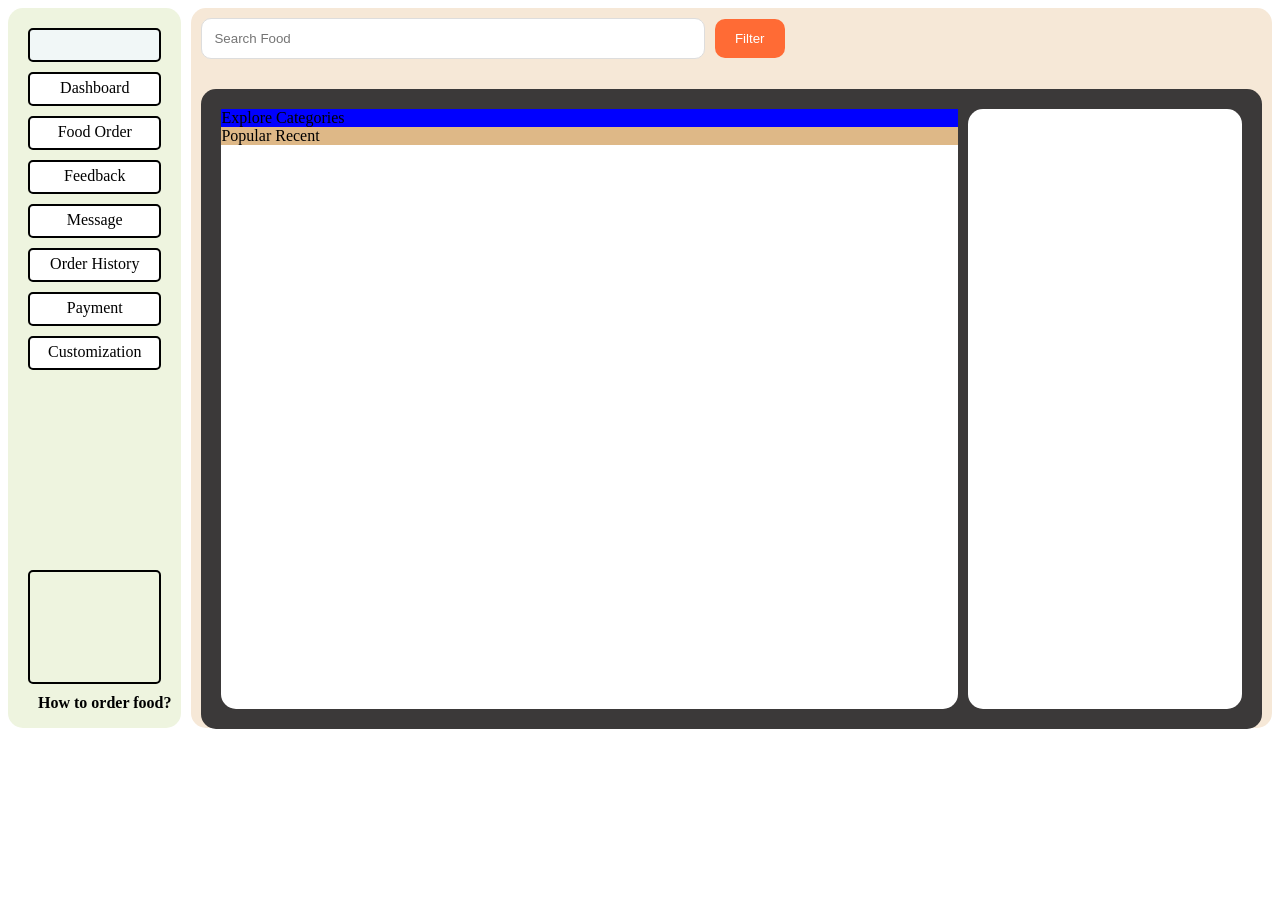
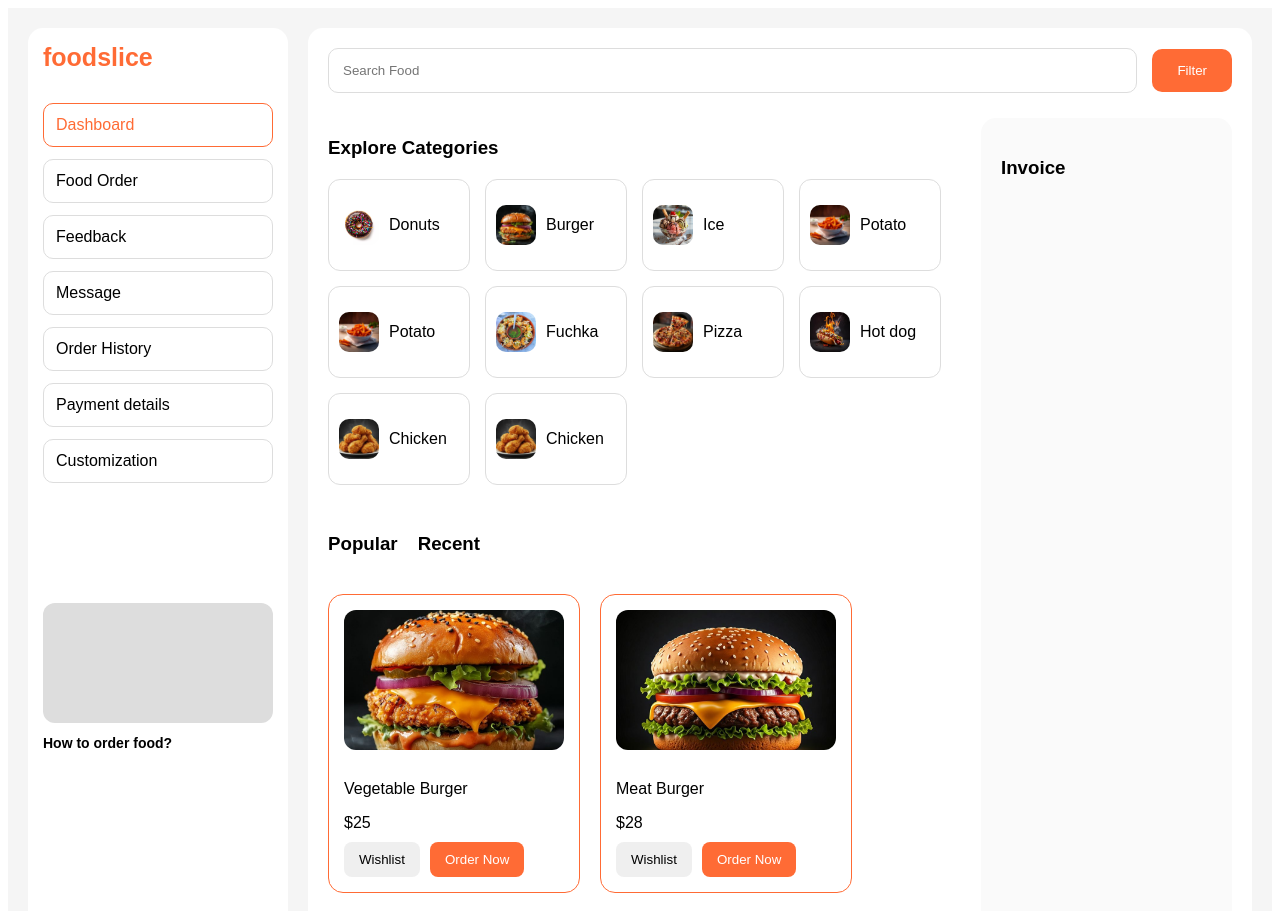
Before and after one commit to ShridharNaik05/Internship-Task-4, a React (Vite) app: page / in a window 1280 px wide. Shown: the top 911 px of the page. Before the commit the page ends 800 px from the top, so only its background shows below. Built offline with nearby package versions, Linux system fonts and the light colour scheme.

Commit message:
Added new changes

```diff
--- a/src/App.css
+++ b/src/App.css
@@ -1,183 +1,183 @@
 .container{
   box-sizing: border-box;
-  margin: 0px;
-  padding: 0px;
+  margin: 0;
+  padding: 20px;
+  display: flex;
+  gap: 20px;
+  background: #f5f5f5;
+  min-height: 100vh;
+  font-family: sans-serif;
+}
+
+.left-side{
+  width: 230px;
+  background-color: white;
+  padding: 15px;
+  border-radius: 15px;
+}
+
+.foodicon{
+  height: 40px;
+  margin-bottom: 20px;
+  font-size: 25px;
+  font-weight: bold;
+  color: #ff6b35;
+}
+
+.dashboard,
+.food-order,
+.feedback,
+.message,
+.order-history,
+.payment,
+.customization{
+  background-color: white;
+  padding: 12px;
+  border: 1px solid #ddd;
+  border-radius: 10px;
+  margin-bottom: 12px;
+}
+
+.dashboard{
+  border: 1px solid #ff6b35;
+  color: #ff6b35;
+}
+
+.customization{
+  margin-bottom: 120px;
+}
+
+.foodimg{
+  height: 120px;
+  border-radius: 12px;
+  background: #ddd;
+  margin-bottom: 10px;
+}
+
+.text{
+  font-size: 14px;
+  line-height: 20px;
+}
+
+.content{
+  flex: 1;
+  background-color: white;
+  padding: 20px;
+  border-radius: 15px;
+}
+
+.header {
+  display: flex;
+  align-items: center;
+  gap: 15px;
+  margin-bottom: 25px;
+}
+
+.header input {
+  flex: 1;
+  padding: 14px;
+  border: 1px solid #ddd;
+  border-radius: 10px;
+  outline: none;
+}
+
+.header button {
+  padding: 14px 25px;
+  border: none;
+  background: #ff6b35;
+  color: white;
+  border-radius: 10px;
+  cursor: pointer;
+}
+
+.main {
+  display: flex;
+  gap: 20px;
+}
+
+.middle{
+  flex: 3;
+}
+
+.right-side{
+  flex: 1;
+  background-color: #fafafa;
+  border-radius: 15px;
+  padding: 20px;
+}
+
+.explore{
+  display: flex;
+  flex-wrap: wrap;
+  gap: 15px;
+  margin-top: 20px;
+  margin-bottom: 30px;
+}
+
+.box{
+  width: 120px;
+  height: 70px;
+  border: 1px solid #ddd;
+  border-radius: 12px;
+  display: flex;
+  align-items: center;
+  gap: 10px;
+  padding: 10px;
+  background: white;
+}
+
+.box img{
+  width: 40px;
+  height: 40px;
+  object-fit: cover;
+  border-radius: 10px;
+}
+
+.popular-head{
+  display: flex;
+  gap: 20px;
+  margin-bottom: 20px;
+}
+
+.menu{
+  display: flex;
+  flex-wrap: wrap;
+  gap: 20px;
+}
+
+.menubox{
+  width: 220px;
+  border: 1px solid #ff6b35;
+  border-radius: 15px;
+  padding: 15px;
+  background: white;
+}
+
+.menubox img{
+  width: 100%;
+  height: 140px;
+  object-fit: cover;
+  border-radius: 12px;
+  margin-bottom: 10px;
+}
+
+.menubox p{
+  margin-bottom: 10px;
+}
+
+.btns{
   display: flex;
   gap: 10px;
 }
 
-.left-side{
-  height: 700px;
-  background-color: rgb(238, 244, 223);
-  padding: 10px;
-  border-radius: 15px;
-
+.menubox button{
+  padding: 10px 15px;
+  border: none;
+  border-radius: 8px;
+  cursor: pointer;
 }
 
-
-
-.foodicon{
-  background-color: rgb(241, 247, 247);
-  height: 20px;
-  padding: 5px;
-  border: 2px solid black;
-  border-radius: 5px;
-  margin: 10px;
-  text-align: center;
-
+.menubox button:last-child{
+  background-color: #ff6b35;
+  color: white;
 }
-
-.dashboard{
-  background-color: white;
-  height: 20px;
-  padding: 5px;
-  border: 2px solid black;
-  border-radius: 5px;
-  margin: 10px;
-  text-align: center;
-}
-
-.food-order{
-  background-color: white;
-  height: 20px;
-  padding: 5px;
-  border: 2px solid black;
-  border-radius: 5px;
-  margin: 10px;
-  text-align: center;
-}
-
-.feedback{
-  background-color: white;
-  height: 20px;
-  padding: 5px;
-  border: 2px solid black;
-  border-radius: 5px;
-  margin: 10px;
-  text-align: center;
-}
-
-.message{
-  background-color: white;
-  height: 20px;
-  padding: 5px;
-  border: 2px solid black;
-  border-radius: 5px;
-  margin: 10px;
-  text-align: center;
-}
-
-.order-history{
-  background-color: white;
-  height: 20px;
-  padding: 5px;
-  border: 2px solid black;
-  border-radius: 5px;
-  margin: 10px;
-  text-align: center;
-}
-
-.payment{
-  background-color: white;
-  height: 20px;
-  padding: 5px;
-  border: 2px solid black;
-  border-radius: 5px;
-  margin: 10px;
-  text-align: center;
-}
-
-.customization{
-  background-color: white;
-  height: 20px;
-  padding: 5px;
-  border: 2px solid black;
-  border-radius: 5px;
-  margin: 10px;
-  text-align: center;
-  margin-bottom: 200px;
-}
-
-.foodimg{
-  height: 100px;
-  padding: 5px;
-  border: 2px solid black;
-  border-radius: 5px;
-  margin: 10px;
-  text-align: center;
-
-}
-
-.text{
-margin-left: 20px;
-}
-
-.content{
-  flex: 4;
-  background-color: rgb(246, 232, 215);
-  height: 700px;
-  padding: 10px;
-  border-radius: 15px;
-
-}
-
-
-
-
-
-.header {
-  display: flex;
-  align-items: center;
-  gap: 10px;
-  margin-bottom: 30px;
-}
-
-.header input {
-  flex: 0.5;
-  padding: 12px;
-  border: 1px solid #ddd;
-  border-radius: 10px;
-}
-
-.header button {
-  padding: 12px 20px;
-  border: none;
-  background: #ff6b35;
-  color: white;
-  border-radius: 10px;
-}
-
-.main {
-  display: flex;
-  height: 600px;
-  background: rgb(59, 57, 57);
-  padding: 20px;
-  border-radius: 15px;
-  gap: 10px;
-}
-
-.middle{
-  background-color: white;
-  border-radius: 15px;
-  flex:1;
-  display: flex;
-  flex-direction: column;
-}
-
-.right-side{
-  background-color: white;
-  padding: 100px;
-  border-radius: 15px;
-  flex:0.1;
-}
-
-.explore{
-  background-color: blue;
-  flex:0;
-  gap: 10px;
-}
-
-.menu{
-  background-color: burlywood;
-  flex: 1;
-}
--- a/src/App.jsx
+++ b/src/App.jsx
@@ -1,48 +1,235 @@
 import './App.css'
-import { LuAArrowDown } from "react-icons/lu";
-import a from '../public/a.jpg'
+import donuts from './assets/donuts.jpg';
+import burger from './assets/burger.jpg';
+import ice from './assets/icecream.jpg';
+import potato from './assets/potato.jpg';
+import fuchka from './assets/fuchka.jpg';
+import pizza from './assets/pizza.jpg';
+import hotdog from './assets/Hot dog.jpg';
+import chicken from './assets/chicken.jpg';
+import vegitable from './assets/vegitable.jpg';
+import meat from './assets/meat.jpg';
+import cheese from './assets/cheese.jpg';
+import been from './assets/been.jpg';
+import salmon from './assets/salmon.jpg';
 
 function App() {
-
 
   return (
     <>
       <div className="container">
 
         <div className="left-side">
-        <div className="sidebar">
-          <div className="foodicon"></div>
+
+          <div className="sidebar">
+
+            <div className="foodicon">foodslice</div>
+
             <div className="dashboard">Dashboard</div>
+
             <div className="food-order">Food Order</div>
+
             <div className="feedback">Feedback</div>
+
             <div className="message">Message</div>
+
             <div className="order-history">Order History</div>
-            <div className="payment">Payment</div>
+
+            <div className="payment">Payment details</div>
+
             <div className="customization">Customization</div>
-      </div>
-
-
-          <div className="foodimg">
 
           </div>
-          <div className="text"><b>How to order food?</b></div>
+
+          <div className="foodimg"></div>
+
+          <div className="text">
+            <b>How to order food?</b>
+          </div>
+
         </div>
 
         <div className="content">
+
           <div className="header">
+
             <input type="text" placeholder="Search Food" />
+
             <button>Filter</button>
 
           </div>
+
           <div className="main">
+
             <div className="middle">
-              <div className="explore">Explore Categories
-                <div className="menu">Popular  Recent</div>
+
+              <h3>Explore Categories</h3>
+
+              <div className="explore">
+
+                <div className="box">
+                  <img src={donuts} alt="Donuts" />
+                  <span>Donuts</span>
+                </div>
+
+                <div className="box">
+                  <img src={burger} alt="Burger" />
+                  <span>Burger</span>
+                </div>
+
+                <div className="box">
+                  <img src={ice} alt="Ice" />
+                  <span>Ice</span>
+                </div>
+
+                <div className="box">
+                  <img src={potato} alt="Potato" />
+                  <span>Potato</span>
+                </div>
+
+                <div className="box">
+                  <img src={potato} alt="Potato" />
+                  <span>Potato</span>
+                </div>
+
+                <div className="box">
+                  <img src={fuchka} alt="Fuchka" />
+                  <span>Fuchka</span>
+                </div>
+
+                <div className="box">
+                  <img src={pizza} alt="Pizza" />
+                  <span>Pizza</span>
+                </div>
+
+                <div className="box">
+                  <img src={hotdog} alt="Hot dog" />
+                  <span>Hot dog</span>
+                </div>
+
+                <div className="box">
+                  <img src={chicken} alt="Chicken" />
+                  <span>Chicken</span>
+                </div>
+
+                <div className="box">
+                  <img src={chicken} alt="Chicken" />
+                  <span>Chicken</span>
+                </div>
+
               </div>
+
+              <div className="popular-head">
+                <h3>Popular</h3>
+                <h3>Recent</h3>
+              </div>
+
+              <div className="menu">
+
+                <div className="menubox">
+
+                  <img src={vegitable} alt="Vegetable Burger" />
+
+                  <p>Vegetable Burger</p>
+
+                  <p>$25</p>
+
+                  <div className="btns">
+                    <button>Wishlist</button>
+                    <button>Order Now</button>
+                  </div>
+
+                </div>
+
+                <div className="menubox">
+
+                  <img src={meat} alt="Meat Burger" />
+
+                  <p>Meat Burger</p>
+
+                  <p>$28</p>
+
+                  <div className="btns">
+                    <button>Wishlist</button>
+                    <button>Order Now</button>
+                  </div>
+
+                </div>
+
+                <div className="menubox">
+
+                  <img src={cheese} alt="Cheese Burger" />
+
+                  <p>Cheese Burger</p>
+
+                  <p>$32</p>
+
+                  <div className="btns">
+                    <button>Wishlist</button>
+                    <button>Order Now</button>
+                  </div>
+
+                </div>
+
+                <div className="menubox">
+
+                  <img src={vegitable} alt="Vegetable Burger" />
+
+                  <p>Vegetable Burger</p>
+
+                  <p>$30</p>
+
+                  <div className="btns">
+                    <button>Wishlist</button>
+                    <button>Order Now</button>
+                  </div>
+
+                </div>
+
+                <div className="menubox">
+
+                  <img src={been} alt="Been Burger" />
+
+                  <p>Been Burger</p>
+
+                  <p>$15</p>
+
+                  <div className="btns">
+                    <button>Wishlist</button>
+                    <button>Order Now</button>
+                  </div>
+
+                </div>
+
+                <div className="menubox">
+
+                  <img src={salmon} alt="Wild Salmon Burger" />
+
+                  <p>Wild Salmon Burger</p>
+
+                  <p>$40</p>
+
+                  <div className="btns">
+                    <button>Wishlist</button>
+                    <button>Order Now</button>
+                  </div>
+
+                </div>
+
+              </div>
+
             </div>
-              <div className="right-side"></div>
+
+            <div className="right-side">
+
+              <h3>Invoice</h3>
+
+            </div>
+
           </div>
+
         </div>
+
       </div>
     </>
   )
```
